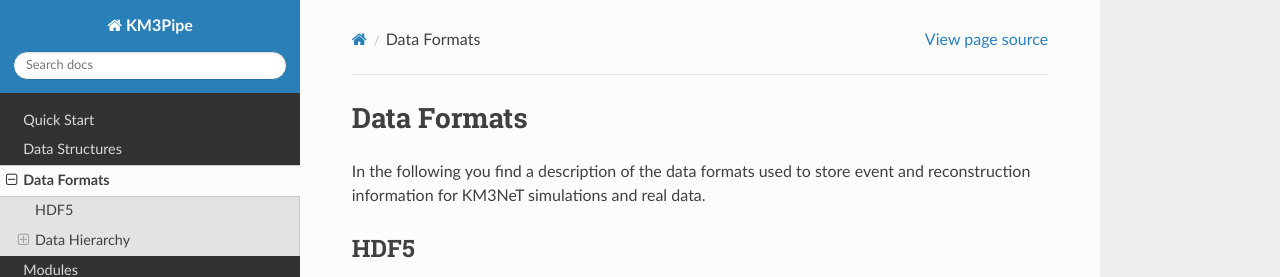
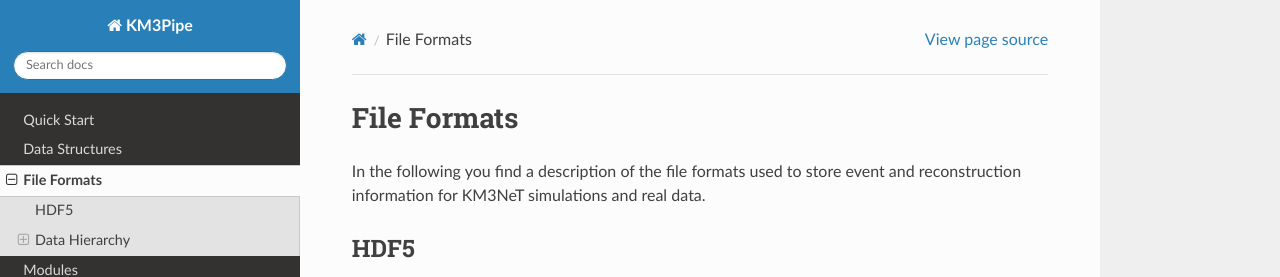
Before and after one commit to tamasgal/km3pipe, a Sphinx documentation site: the page built from docs/file_formats.rst, in a window 1280 px wide and 900 px high. Shown: the top 277 px of the window. Built offline with Sphinx 7.4.7 and the Read the Docs theme 2.0.0, drawn with Linux system fonts in a browser that asks for light colours; formulas are drawn with MathJax 3; the version number could not be read and is left out.

Commit message:
Rename data formats to file formats

```diff
--- a/docs/data_formats.rst
+++ b/docs/file_formats.rst
@@ -1,9 +1,9 @@
-.. _data_formats:
+.. _file_formats:
 
-Data Formats
+File Formats
 ============
 
-In the following you find a description of the data formats used to store
+In the following you find a description of the file formats used to store
 event and reconstruction information for KM3NeT simulations and real data.
 
 HDF5
--- a/docs/index.rst
+++ b/docs/index.rst
@@ -13,7 +13,7 @@
 
    quick_start
    data_structures
-   data_formats
+   file_formats
    help_modules
    help_pumps
    examples
```
